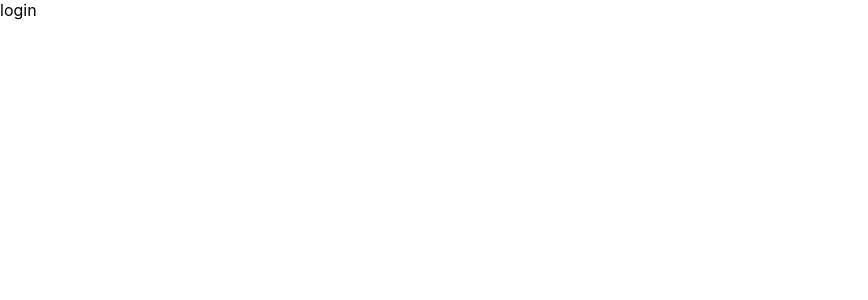
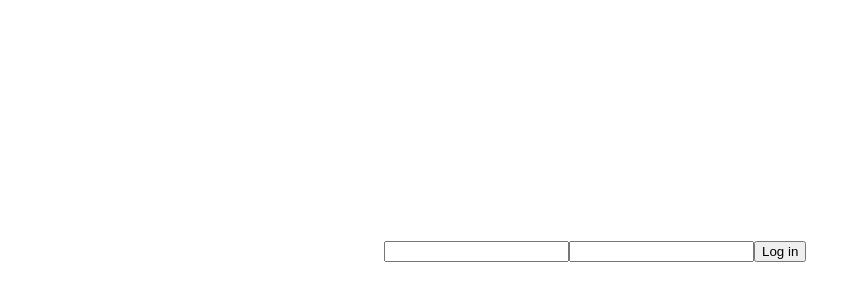
Before and after one commit to mfimia/ts-todo-auth, a Next.js app: page /account/login in a window 1280 px wide. Shown: the top 300 px of the page, without its empty margins (0-868 px from the left). Built offline with nearby package versions, Linux system fonts and the light colour scheme.

Commit message:
login page. generate jwt

```diff
--- a/pages/account/login.tsx
+++ b/pages/account/login.tsx
@@ -1,7 +1,64 @@
-import React from "react";
+import React, { FormEvent, useState } from "react";
+import { UserCredentials } from "../../types/user";
 
-const Login = () => {
-  return <div>login</div>;
+const LoginUser = () => {
+  const [credentials, setCredentials] = useState<UserCredentials>({
+    email: "",
+    password: "",
+  });
+
+  const handleSubmit = (e: FormEvent) => {
+    e.preventDefault();
+    if (!credentials.email || !credentials.email) {
+      console.log("invalid credentials");
+    } else {
+      loginUser();
+      // setCredentials({ email: "", password: "" });
+    }
+  };
+
+  const loginUser = async () => {
+    const res = await fetch("/api/users/login", {
+      method: "POST",
+      body: JSON.stringify(credentials),
+      headers: {
+        "Content-Type": "application/json",
+      },
+    });
+    if (res.status === 200) {
+      const data = await res.json();
+      const token = data.token;
+      console.log(token);
+    } else {
+      const errorData = res.statusText;
+      console.log(errorData);
+    }
+  };
+
+  const handleChange = (e: FormEvent) => {
+    const { value, name } = e.target as HTMLInputElement;
+    setCredentials((prev) => ({ ...prev, [name]: value }));
+  };
+
+  return (
+    <div style={{ position: "absolute", top: "30%", left: "30%" }}>
+      <form autoComplete="off" onSubmit={handleSubmit}>
+        <input
+          value={credentials.email}
+          onChange={handleChange}
+          name="email"
+          type="email"
+        />
+        <input
+          value={credentials.password}
+          onChange={handleChange}
+          name="password"
+          type="password"
+        />
+        <button>Log in</button>
+      </form>
+    </div>
+  );
 };
 
-export default Login;
+export default LoginUser;
```
